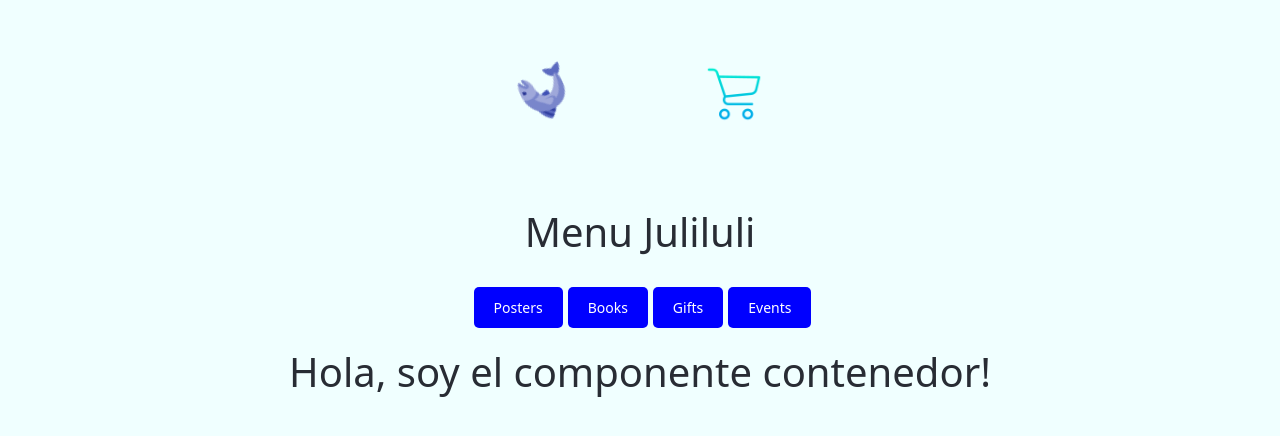
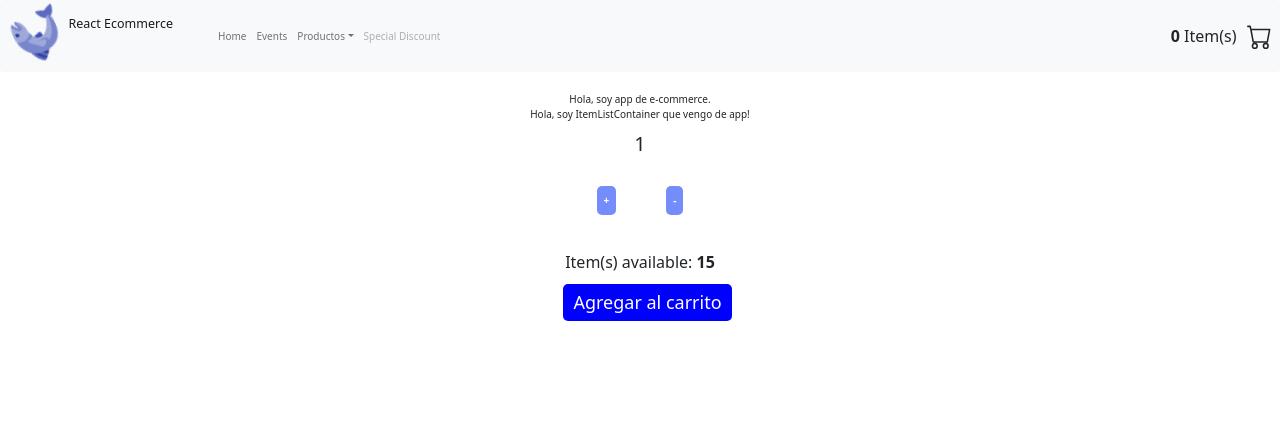
Before and after one commit to Juliluli/Juliluli, a React (Create React App) app: page / in a window 1280 px wide. Shown: the top 436 px of the page. Built offline with nearby package versions, Linux system fonts and the light colour scheme.

Commit message:
desafio_4

```diff
--- a/package.json
+++ b/package.json
@@ -7,10 +7,12 @@
     "@testing-library/react": "^11.2.7",
     "@testing-library/user-event": "^12.8.3",
     "bootstrap": "^5.1.3",
+    "bootstrap-icons": "^1.7.1",
     "jquery": "^3.6.0",
     "popper.js": "^1.16.1",
     "react": "^17.0.2",
     "react-bootstrap": "^2.0.2",
+    "react-bootstrap-counter": "^1.0.1",
     "react-dom": "^17.0.2",
     "react-scripts": "4.0.3",
     "web-vitals": "^1.1.2"
--- a/public/index.html
+++ b/public/index.html
@@ -9,6 +9,8 @@
       name="description"
       content="Web site created using create-react-app"
     />
+    <link rel="stylesheet" type="text/css" href="https://cdnjs.cloudflare.com/ajax/libs/twitter-bootstrap/3.3.7/css/bootstrap.min.css">
+    <link rel="stylesheet" type="text/css" href="https://cdnjs.cloudflare.com/ajax/libs/font-awesome/4.7.0/css/font-awesome.min.css">
     <link rel="apple-touch-icon" href="%PUBLIC_URL%/logo192.png" />
     <!--
       manifest.json provides metadata used when your web app is installed on a
@@ -27,7 +29,9 @@
     <title>React App</title>
   </head>
   <body>
+
     <noscript>You need to enable JavaScript to run this app.</noscript>
+
     <div id="root"></div>
     <!--
       This HTML file is a template.
--- a/src/App.js
+++ b/src/App.js
@@ -1,15 +1,32 @@
 import './App.css';
+import NavBar1 from './components/NavBar/NavBar1';
+import ItemListContainer from './components/ItemListContainer/ItemListContainer';
 import NavBar from './components/NavBar/NavBar';
-import ItemListContainer from './components/ItemListContainer/ItemListContainer';
+import 'bootstrap/dist/css/bootstrap.min.css';
+import 'bootstrap/dist/js/bootstrap.js';
+import { useState } from 'react';
+
+function App() {
+
+    const inicial=1
+    const max=15
+    const [cartInitial, setCartInitial]=useState(0)
+    const [value, setValue]=useState(inicial)
 
 
-function App() {
   return (
-    <header className="App-header">
-        <NavBar />
-        <ItemListContainer greetings="Hola, soy el componente contenedor!" className="itemlistcontainer"/>
-    </header>
+    <center>
+        <NavBar contador={cartInitial}/>
+        Hola, soy app de e-commerce.
+        <ItemListContainer max={max} inicial={inicial} greetings="Hola, soy ItemListContainer que vengo de app!"
+        value={value} setValue={setValue} setCartInitial={setCartInitial}/>
+    </center>
   );
 }
 
 export default App;
+
+{/* <header className="App-header">
+        <NavBar1 />
+        <ItemListContainer greetings="Hola, soy el componente contenedor!" className="itemlistcontainer"/>
+    </header> */}
--- /dev/null
+++ b/src/components/ItemCount/ItemCount.js
@@ -0,0 +1,38 @@
+import React, {useState} from 'react'
+import styles from "../NavBar/NavBar.module.css"
+//import CounterInput from 'react-bootstrap-counter';
+
+//addOne, subtractOne,initial,stock
+function ItemCount({ inicial, max, value, setValue, setCartInitial}) {
+
+    const addOne = () => {
+        value<max ? setValue(prev=>prev + 1) : alert('compra maxima');}
+
+    const subtractOne = () => {
+        value>inicial ? setValue(prev=>prev - 1) : alert('compra minima');}
+
+    function Alerta() {
+        alert('Exelente, agregaste a tu carrito.')
+        setCartInitial(value)
+    }
+
+    return (
+        <div>
+            <h2>{value}</h2>
+            <button onClick={addOne} className={styles.button1}>+</button>
+            <button onClick={subtractOne} className={styles.button1}>-</button>
+            {/* <div className={styles.counter}>
+                <CounterInput value={initial} min={0} max={stock} onChange={ (value) => { console.log(value) } } />
+            </div> */}
+
+            <p className={styles.cartItems}>Item(s) available: <b>{max}</b></p>
+            <button onClick={Alerta} className={styles.button}>Agregar al carrito</button>
+        </div>
+    )
+}
+
+export default ItemCount
+
+// function ItemCount({ stock, initial,  onAdd }) {
+//     // Desarrollar lógica
+//    }
--- a/src/components/ItemListContainer/ItemListContainer.js
+++ b/src/components/ItemListContainer/ItemListContainer.js
@@ -1,11 +1,14 @@
 import React from 'react'
+import ItemCount from '../ItemCount/ItemCount';
 import './ItemListContainer.css';
 
-const ItemListContainer = ({greetings}) => {
+const ItemListContainer = ({greetings, max, inicial, value, setValue, setCartInitial}) => {
     return (
         <div>
-            <h1>{greetings}</h1>
+            <p>{greetings}</p>
+            <ItemCount max={max} inicial={inicial} value={value} setValue={setValue} setCartInitial={setCartInitial}/>
         </div>
+
     )
 }
 
--- a/src/components/NavBar/CartWidget/CartWidget.js
+++ b/src/components/NavBar/CartWidget/CartWidget.js
@@ -4,10 +4,14 @@ import './CartWidget.css';
 
 const CartWidget = () => {
     return (
-        <div>
-            <img src={cart} className="cart-widget" alt="cart" />
-        </div>
+        <svg xmlns="http://www.w3.org/2000/svg" width="25" height="25" fill="currentColor" class="bi bi-cart" viewBox="0 0 16 16">
+            <path d="M0 1.5A.5.5 0 0 1 .5 1H2a.5.5 0 0 1 .485.379L2.89 3H14.5a.5.5 0 0 1 .491.592l-1.5 8A.5.5 0 0 1 13 12H4a.5.5 0 0 1-.491-.408L2.01 3.607 1.61 2H.5a.5.5 0 0 1-.5-.5zM3.102 4l1.313 7h8.17l1.313-7H3.102zM5 12a2 2 0 1 0 0 4 2 2 0 0 0 0-4zm7 0a2 2 0 1 0 0 4 2 2 0 0 0 0-4zm-7 1a1 1 0 1 1 0 2 1 1 0 0 1 0-2zm7 0a1 1 0 1 1 0 2 1 1 0 0 1 0-2z"/>
+        </svg>
     )
 }
 
 export default CartWidget
+
+{/* <div>
+            <img src={cart} className="cart-widget" alt="cart" />
+        </div> */}
--- a/src/components/NavBar/NavBar.js
+++ b/src/components/NavBar/NavBar.js
@@ -1,53 +1,50 @@
-import React from 'react'
-import { useState } from 'react';
-import CartWidget from './CartWidget/CartWidget';
+//import {Navbar, Container, Nav, NavDropdown,Form,FormControl,Button} from 'react-bootstrap'
+
+import Navbar from 'react-bootstrap/Navbar'
+import Container from 'react-bootstrap/Container'
+import Nav from 'react-bootstrap/Nav'
+import NavDropdown from 'react-bootstrap/NavDropdown'
+import CartWidget from './CartWidget/CartWidget'
+import logo from '../../logo.png';
 import styles from "./NavBar.module.css"
-import Option from "./Options/Option"
-import logo from '../../logo.png';
+// importing react-bootstrap (not bootstrap)
+//https://react-bootstrap.github.io/components/navbar/
 
+function NavBar({contador}) {
 
-const NavBar = () => {
-    const [isOpen, setIsOpen] = useState(false);
-    const togglePopup = () => {setIsOpen(!isOpen);}
     return (
         <>
-        <div className={styles.child}><img src={logo} className={styles.App_logo} alt="logo" /></div>
-        <div className={styles.child}><CartWidget /></div>
-        <div>
-            <h1>Menu Juliluli</h1>
-            <li><button value="Posters" onClick={togglePopup} className={styles.button}>Posters</button></li>
-            {isOpen && <Option
-                content={<>
-                    <b>Posters</b>
-                    <p>Here are a lot of posters.</p>
-                </>}
-                handleClose={togglePopup}
-                />}
-            <li><button value="Books" onClick={togglePopup} className={styles.button}>Books</button></li>
-            {isOpen && <Option
-                content={<>
-                    <b>Books</b>
-                    <p>Here are a lot of Books.</p>
-                </>}
-                handleClose={togglePopup}
-                />}
-            <li><button value="Gifts" onClick={togglePopup} className={styles.button}>Gifts</button></li>
-            {isOpen && <Option
-                content={<>
-                    <b>Gifts</b>
-                    <p>Here are a lot of Gifts.</p>
-                </>}
-                handleClose={togglePopup}
-                />}
-            <li><button value="Events" onClick={togglePopup} className={styles.button}>Events</button></li>
-            {isOpen && <Option
-                content={<>
-                    <b>Events</b>
-                    <p>Here are a lot of Events.</p>
-                </>}
-                handleClose={togglePopup}
-                />}
-        </div>
+
+            <Navbar bg="light" expand="lg">
+            <Container fluid>
+                <img src={logo} className={styles.App_logo} alt="logo" />
+                <Navbar.Brand href="#">React Ecommerce</Navbar.Brand>
+                <Navbar.Toggle aria-controls="navbarScroll" />
+                <Navbar.Collapse id="navbarScroll">
+                <Nav
+                    className="me-auto my-2 my-lg-0"
+                    style={{ maxHeight: '100px' }}
+                    navbarScroll
+                >
+                    <Nav.Link href="#action1">Home</Nav.Link>
+                    <Nav.Link href="#action2">Events</Nav.Link>
+                    <NavDropdown title="Productos" id="navbarScrollingDropdown">
+                    <NavDropdown.Item href="#action3">Tshirts</NavDropdown.Item>
+                    <NavDropdown.Item href="#action4">Posters</NavDropdown.Item>
+                    <NavDropdown.Divider />
+                    <NavDropdown.Item href="#action5">
+                        Sale
+                    </NavDropdown.Item>
+                    </NavDropdown>
+                    <Nav.Link href="#" disabled>
+                    Special Discount
+                    </Nav.Link>
+
+                </Nav>
+                </Navbar.Collapse>
+                <p className={styles.cartItems}><b>{contador}</b> Item(s)</p><CartWidget/>
+            </Container>
+            </Navbar>
         </>
     )
 }
--- a/src/components/NavBar/NavBar.module.css
+++ b/src/components/NavBar/NavBar.module.css
@@ -1,20 +1,39 @@
+.counter {
+  width: 30%;
+}
+
 .button {
   background-color:blue; /* Green */
   border: none;
   color: white;
-  padding: 10px 20px;
-  margin-left: 5px ;
+  padding: 5px 10px;
+  margin-left: 15px ;
   text-align: center;
   text-decoration: none;
   display: inline-block;
-  font-size: 14px;
+  font-size: calc(10px + 1vmin);
   border-radius: 5px;
 }
+
+.button1 {
+  background-color:rgb(116, 141, 250); /* Green */
+  border: none;
+  color: white;
+  padding: 7px 7px;
+  margin: 25px 25px;
+  text-align: center;
+  text-decoration: none;
+  font-size: calc(10px);
+  font-weight: bold;
+  border-radius: 5px;
+}
+
 
 .child {
     display: inline-block;
     vertical-align: middle;
     margin: 5%;
+    font-size: calc(10px + 1vmin);
 }
 
 
@@ -38,6 +57,11 @@ to {
 }
 }
 
+.cartItems {
+  vertical-align: middle;
+  margin: 10px;
+  font-size: calc(10px + 0.75vmin);
+}
 
 /* Popup style */
 .popup_box {
--- /dev/null
+++ b/src/components/NavBar/NavBar1.js
@@ -0,0 +1,73 @@
+import React from 'react'
+import { useState } from 'react';
+import CartWidget from './CartWidget/CartWidget';
+import styles from "./NavBar.module.css"
+import Option from "./Options/Option"
+import logo from '../../logo.png';
+
+
+const NavBar1 = () => {
+    const [isOpen, setIsOpen] = useState(false);
+    const togglePopup = () => {setIsOpen(!isOpen);}
+    const [contador, setContador] = useState(0);
+
+    const addOne = () => {
+        setContador(contador + 1);};
+
+
+    const subtractOne = () => {
+        if (contador>0) {
+            setContador(contador - 1);}
+        else {setContador(0)}
+    }
+
+
+    return (
+        <>
+        <div className={styles.child}><img src={logo} className={styles.App_logo} alt="logo" /></div>
+        <div className={styles.child}><CartWidget /><p>{contador} Item(s)</p></div>
+
+        <div>
+            <h1>Menu Juliluli</h1>
+            <li>
+            <button value="Posters" onClick={togglePopup} className={styles.button}>Posters</button>
+            <button onClick={addOne} className={styles.button1}>Add +</button>
+            <button onClick={subtractOne} className={styles.button2}>Remove -</button>
+            </li>
+            {isOpen && <Option
+                content={<>
+                    <b>Posters</b>
+                    <p>Here are a lot of posters.</p>
+                </>}
+                handleClose={togglePopup}
+                />}
+            <li><button value="Books" onClick={togglePopup} className={styles.button}>Books</button></li>
+            {isOpen && <Option
+                content={<>
+                    <b>Books</b>
+                    <p>Here are a lot of Books.</p>
+                </>}
+                handleClose={togglePopup}
+                />}
+            <li><button value="Gifts" onClick={togglePopup} className={styles.button}>Gifts</button></li>
+            {isOpen && <Option
+                content={<>
+                    <b>Gifts</b>
+                    <p>Here are a lot of Gifts.</p>
+                </>}
+                handleClose={togglePopup}
+                />}
+            <li><button value="Events" onClick={togglePopup} className={styles.button}>Events</button></li>
+            {isOpen && <Option
+                content={<>
+                    <b>Events</b>
+                    <p>Here are a lot of Events.</p>
+                </>}
+                handleClose={togglePopup}
+                />}
+        </div>
+        </>
+    )
+}
+
+export default NavBar1
```
Also changed, not shown: 1 other file (tests, documents, lock files or other folders).
